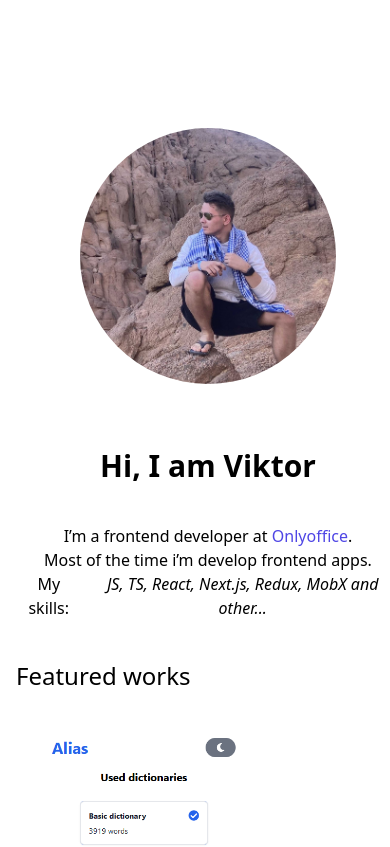
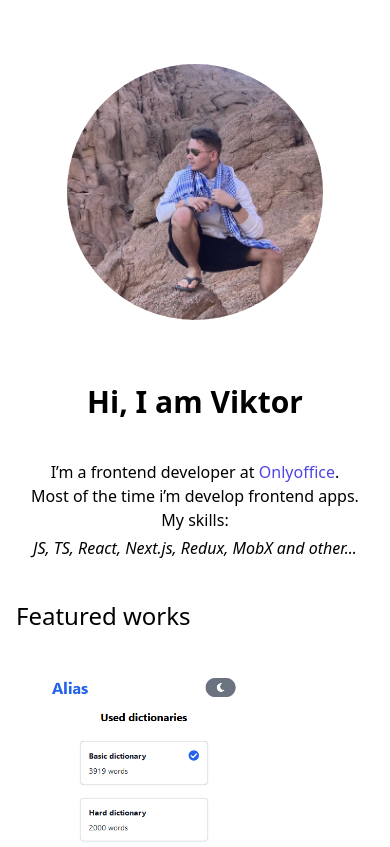
Before and after one commit to vafomin/enotcode, a Next.js app: page / in a window 390 px wide. Shown: the top 847 px of the page. Built offline with nearby package versions, Linux system fonts and the light colour scheme.

Commit message:
fix: styles

```diff
--- a/components/Info/index.js
+++ b/components/Info/index.js
@@ -3,7 +3,7 @@ import Image from "next/image";
 const Info = () => {
   return (
     <div className="flex flex-col-reverse gap-16 items-center pb-10 md:flex-row">
-      <div className="flex flex-col w-96 text-center md:text-left">
+      <div className="flex flex-col w-max text-center md:text-left">
         <h1 className="text-3xl font-bold pb-10">Hi, I am Viktor</h1>
         <div>
           <p>
@@ -19,7 +19,7 @@ const Info = () => {
             .
           </p>
           <p>Most of the time i’m develop frontend apps.</p>
-          <div className="inline-flex gap-1">
+          <div className="flex flex-col gap-1 md:inline-flex">
             <p>My skills:</p>
             <p className="italic">
               JS, TS, React, Next.js, Redux, MobX and other...
--- a/styles/globals.css
+++ b/styles/globals.css
@@ -4,7 +4,7 @@
 
 @layer components {
   .layout {
-    @apply flex items-center pt-32 px-4 md:justify-center;
+    @apply pt-16 px-4 md:pt-32 md:flex md:items-center md:justify-center;
   }
 
   .chip{
```
